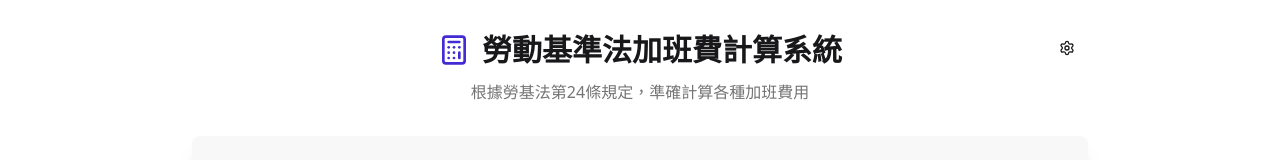
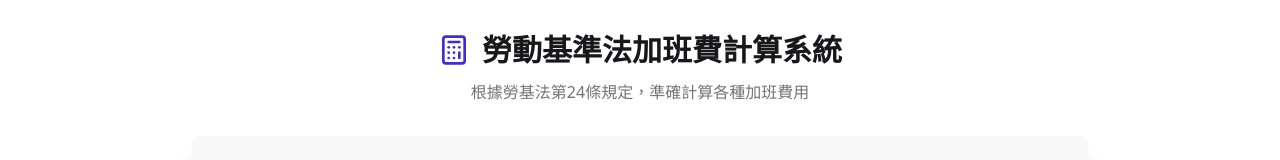
Before and after one commit to foylaou/overtimesalarycalculation, a React (Vite) app: page / in a window 1280 px wide. Shown: the top 160 px of the page. Built offline with nearby package versions, Linux system fonts and the light colour scheme.

Commit message:
fix color

```diff
--- a/src/components/SalaryCalculator.tsx
+++ b/src/components/SalaryCalculator.tsx
@@ -136,14 +136,6 @@ const SalaryCalculator: React.FC = () => {
         <div className="max-w-4xl mx-auto">
           {/* Header */}
           <div className="text-center mb-8 relative">
-            <button
-                onClick={handleOpenSettings}
-                className="absolute top-0 right-0 btn btn-ghost btn-sm"
-                title="自訂倍率設定"
-                aria-label="自訂倍率設定"
-            >
-              <Settings className="w-4 h-4"/>
-            </button>
             <div className="flex flex-col items-center gap-2 mb-4">
               <div className="flex justify-center items-center gap-3">
                 <Calculator className="w-8 h-8 text-primary"/>
--- a/tsconfig.json
+++ b/tsconfig.json
@@ -11,6 +11,7 @@
     "forceConsistentCasingInFileNames": true,
     "strict": true,
     "skipLibCheck": true,
-    "noUnusedLocals": false
+    "noUnusedLocals": false,
+    "incremental": true
   }
 }
```
